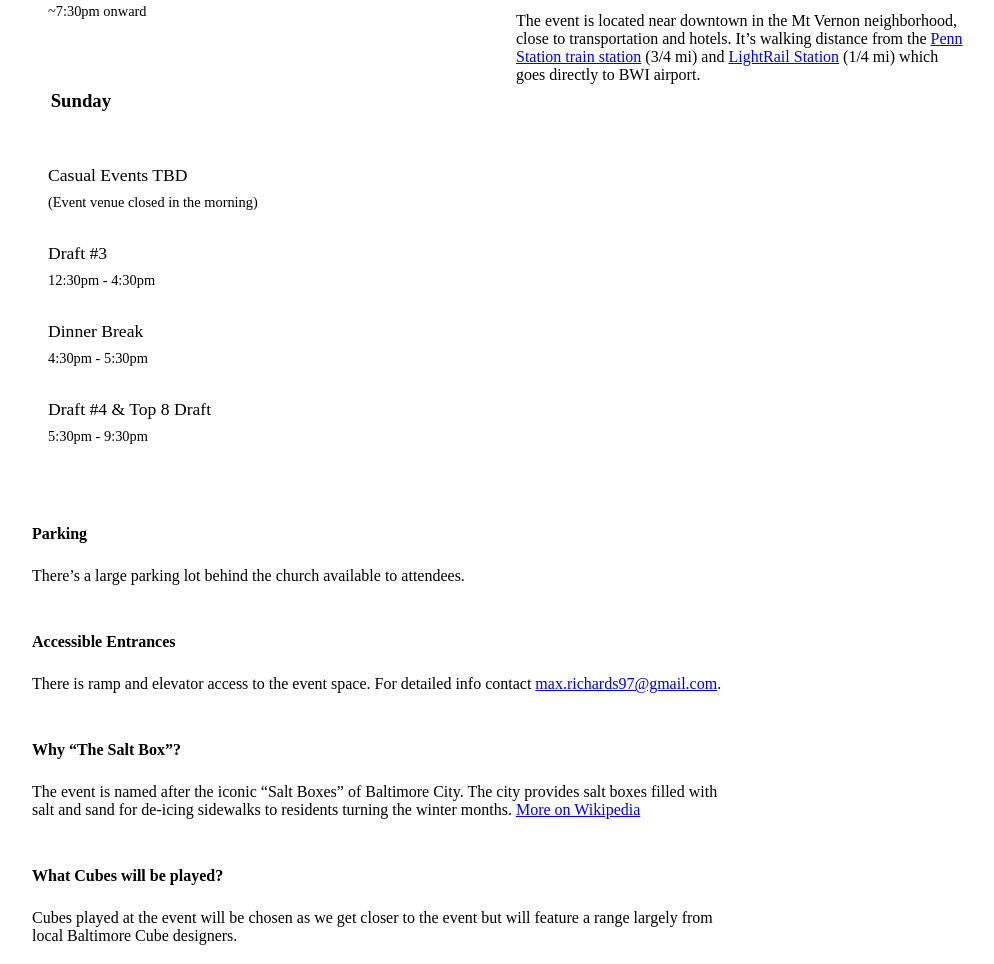
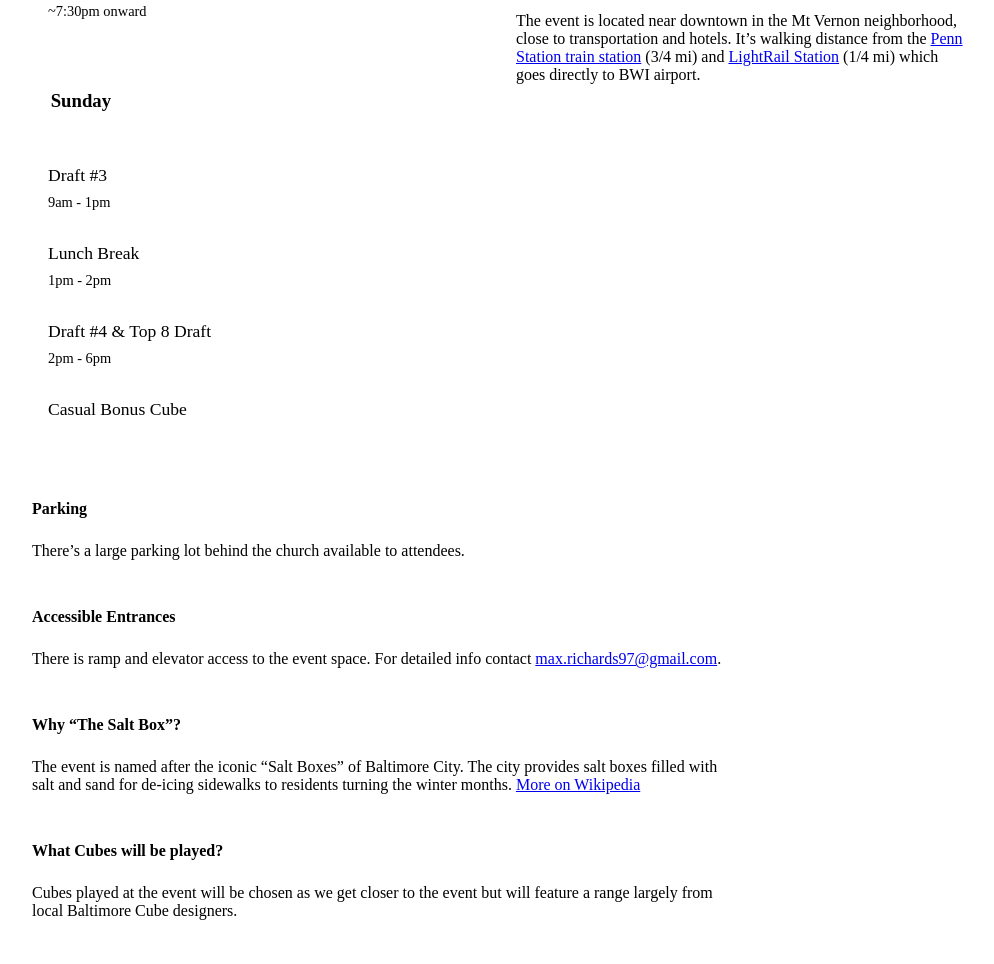
Before and after one commit to jcanadas/casey-con, a Gatsby site: page / in a window 1280 px wide. Shown: the part 806-1770 px from the top of the page, without its empty margins (140-1134 px from the left). Built offline with nearby package versions, Linux system fonts and the light colour scheme; Gatsby itself is replaced by a stand-in of ours.

Commit message:
Updates Schedule
Signed-off-by: Anthony Mattox <anthony@friendsoftheweb.com>

```diff
--- a/src/components/Schedule.tsx
+++ b/src/components/Schedule.tsx
@@ -45,25 +45,22 @@ export const Schedule: React.FC = () => {
         <h3 className={styles.dayHeading}>Sunday</h3>
 
         <div className={styles.item}>
-          <div className={styles.itemLabel}>Casual Events TBD</div>
-          <div className={styles.itemTime}>
-            (Event venue closed in the morning)
-          </div>
+          <div className={styles.itemLabel}>Draft #3</div>
+          <div className={styles.itemTime}>9am - 1pm</div>
         </div>
 
         <div className={styles.item}>
-          <div className={styles.itemLabel}>Draft #3</div>
-          <div className={styles.itemTime}>12:30pm - 4:30pm</div>
-        </div>
-
-        <div className={styles.item}>
-          <div className={styles.itemLabel}>Dinner Break</div>
-          <div className={styles.itemTime}>4:30pm - 5:30pm</div>
+          <div className={styles.itemLabel}>Lunch Break</div>
+          <div className={styles.itemTime}>1pm - 2pm</div>
         </div>
 
         <div className={styles.item}>
           <div className={styles.itemLabel}>Draft #4 & Top 8 Draft</div>
-          <div className={styles.itemTime}>5:30pm - 9:30pm</div>
+          <div className={styles.itemTime}>2pm - 6pm</div>
+        </div>
+
+        <div className={styles.item}>
+          <div className={styles.itemLabel}>Casual Bonus Cube</div>
         </div>
       </div>
     </div>
```
